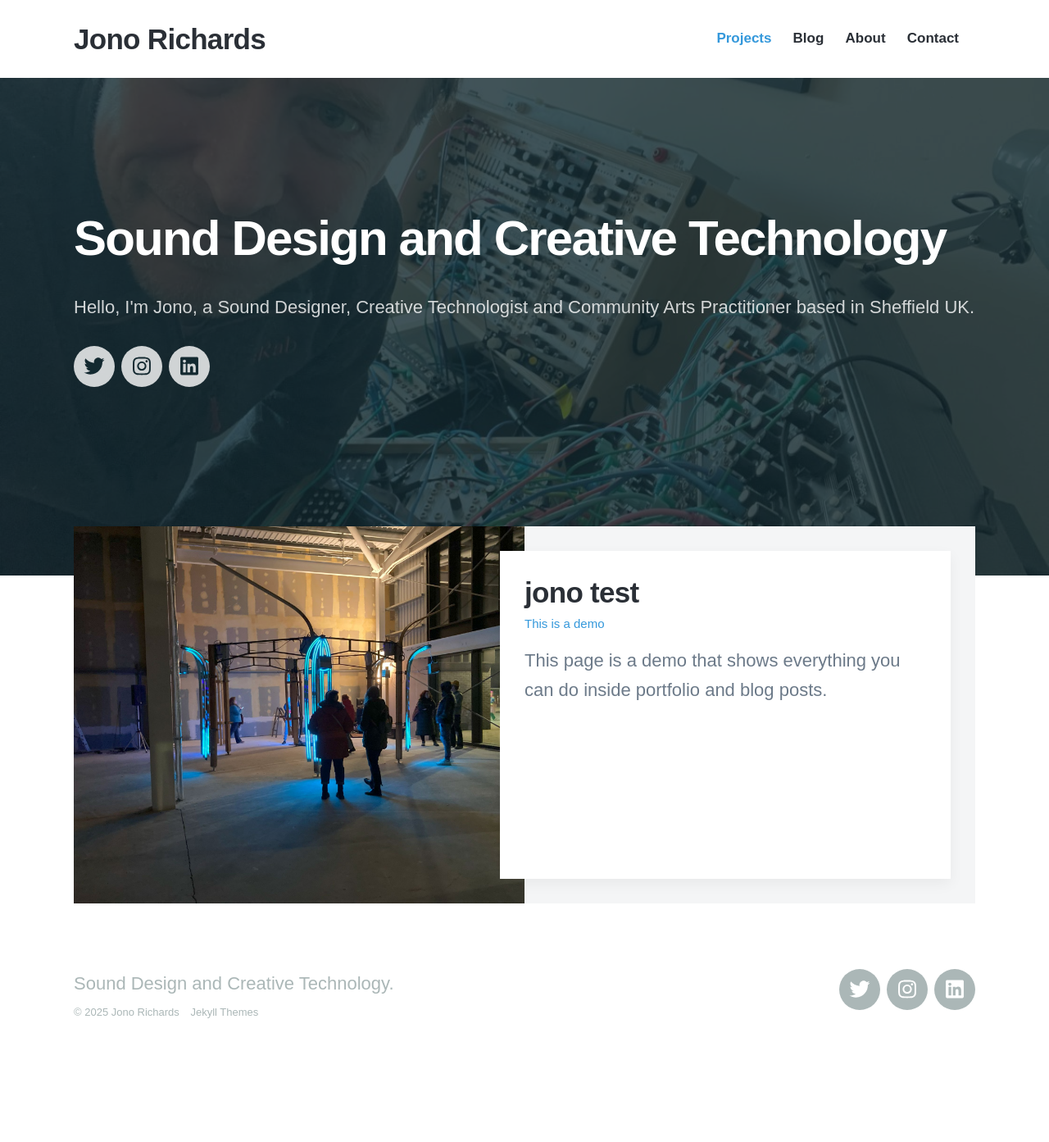
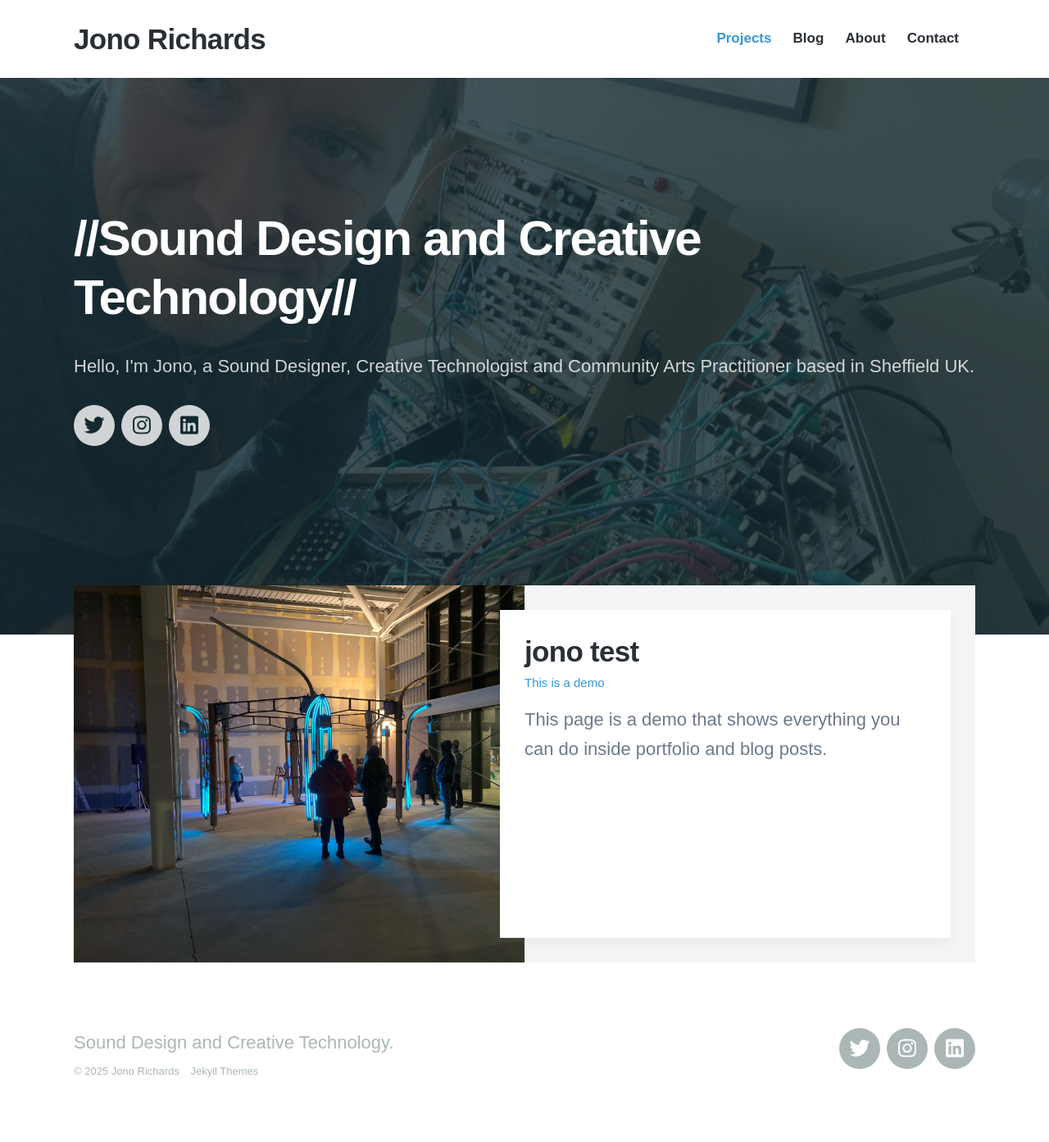
Before and after one commit to jonorichards/jonorichards.github.io, a Jekyll site: the page built from index.html, in a window 1280 px wide. Shown: the whole page at 82% size. Built offline with Jekyll 4.4.1, drawn with Linux system fonts in a browser that asks for light colours; nearby versions of some CDN libraries; some web fonts are replaced; before the commit the page ends 1321 px from its top, so only the background shows below that.

```diff
--- a/index.html
+++ b/index.html
@@ -13,7 +13,7 @@ featured_image: /images/jono/me_modular.jpg
 
 	<div class="wrap">
 
-		<h1>Sound Design and Creative Technology </h1>
+		<h1> //Sound Design and Creative Technology// </h1>
 		<p>Hello, I'm Jono, a Sound Designer, Creative Technologist and Community Arts Practitioner based in Sheffield UK.</p>
 
 		{% include socials.html %}
```
